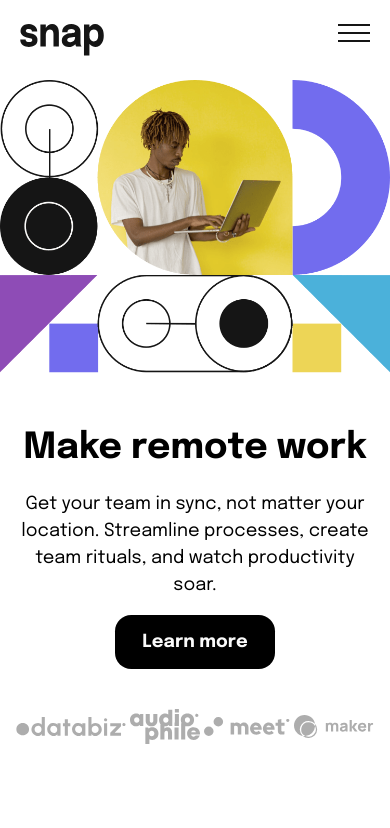
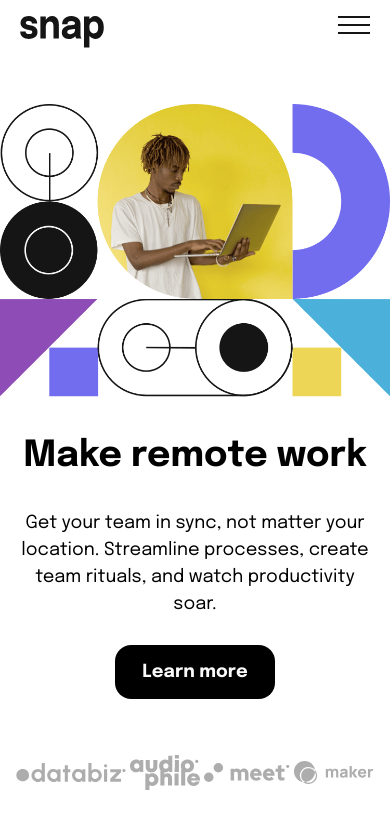
Before and after one commit to SebastianLaka/Intro-section-with-dropdown-navigation, a plain HTML site: page index.html in a window 390 px wide. Drawn offline with Linux system fonts and the light colour scheme.

Commit message:
Changed padding at mobile, remove some styles

```diff
--- a/sass/_small-size.scss
+++ b/sass/_small-size.scss
@@ -4,11 +4,8 @@
 @use "./mixins" as *;
 .site-container {
   @include flex-column;
-  align-items: center;
-  gap: 0.75em 0;
   min-height: 100svh;
-  padding: 1.5em 0;
-  min-width: 100%;
+  padding: 1em 0;
   @media (max-width: 992px) {
     .nav {
       position: fixed;
@@ -28,7 +25,6 @@
           left: 0;
         }
       }
-
       .nav-container {
         @include flex-column;
         gap: 1.75em 0;
@@ -63,7 +59,7 @@
         left: -60%;
         bottom: 0;
         width: 60%;
-        background-color: rgba(0,0,0, .6);
+        background-color: rgba(0, 0, 0, 0.6);
         z-index: -1;
       }
       .show-slider {
@@ -144,25 +140,21 @@
     }
   }
   .site-body {
-    display: flex;
-    flex-direction: column;
-    gap: 3em 0;
-    height: 90svh;
-    width: 100%;
-    padding: 3.5em 0 0 0;
+    @include flex-column;
+    min-height: 100%;
+    padding: 5.5em 0 0 0;
     .description-container {
       @include flex-between-center;
       flex-direction: column;
-      height: 25%;
       text-align: center;
-      padding: 0 1em;
-      gap: 1em 0;
+      padding: 2em 1em 0 1em;
       &__header {
         font-size: 2.25rem;
       }
       &__description {
         max-width: 65ch;
         font-size: $basic-size;
+        padding: 1.5em 0;
       }
       &__button {
         padding: 1em 1.5em;
@@ -177,7 +169,7 @@
       .logo-container {
         @include flex-between-center;
         gap: 0 0.25em;
-        padding: 1.5em 0 0 0;
+        padding: 3.5em 0 0 0;
         width: 100%;
         &__logo {
           min-width: 1.25em;
```
Also changed, not shown: css/style.css, 1 other file.
